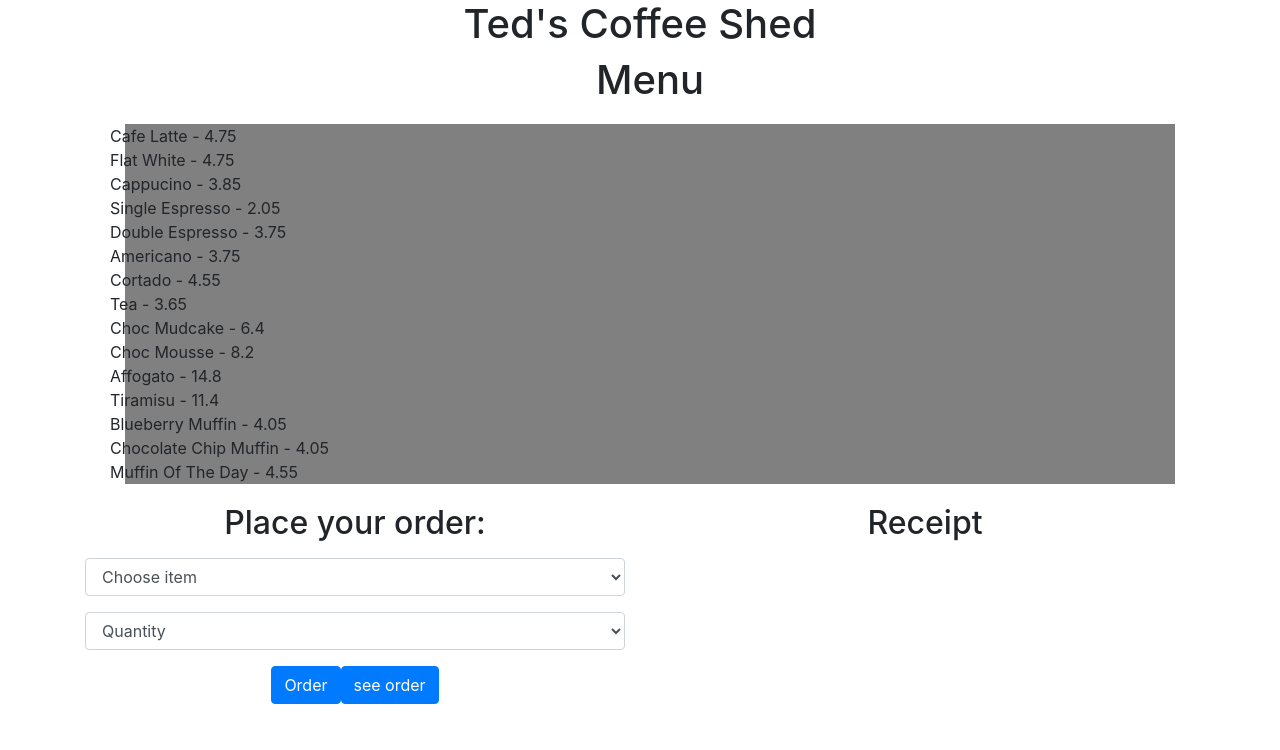
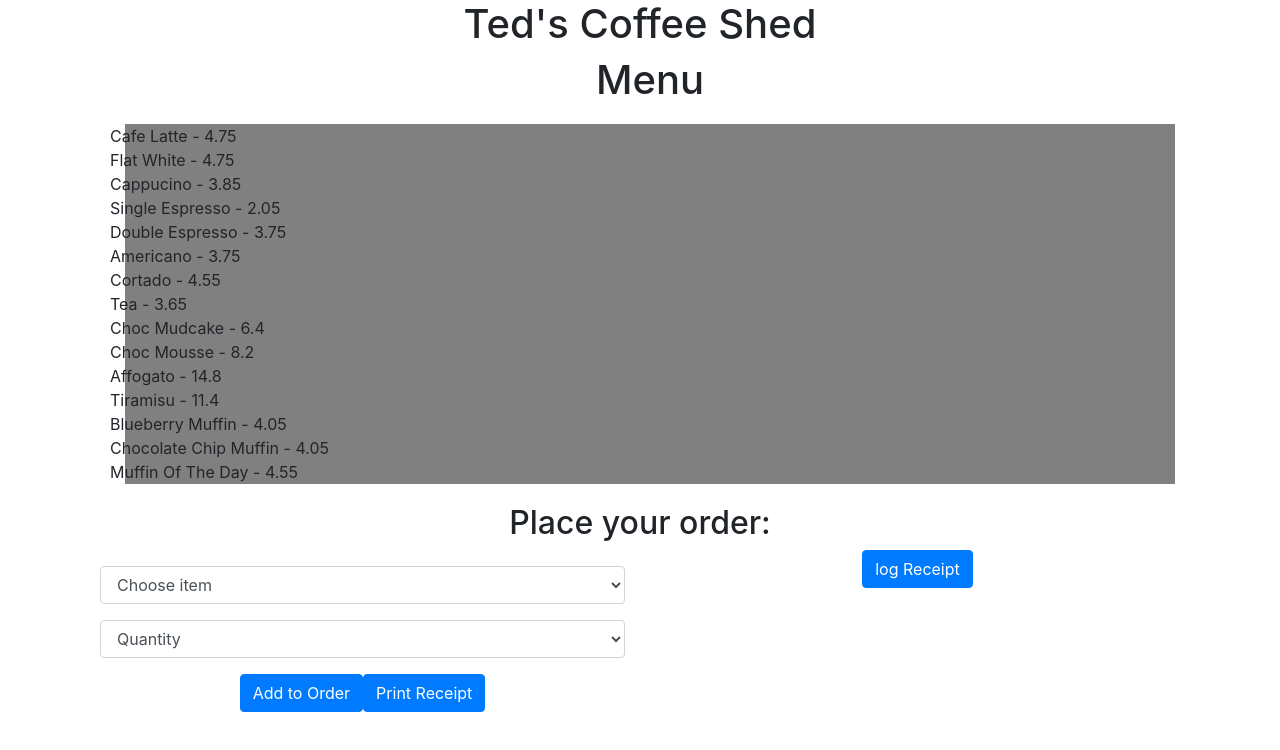
Before and after one commit to ted-scanlan/till-tech-test, a React (Create React App) app: page / in a window 1280 px wide. Shown: the top 750 px of the page. Built offline with nearby package versions, Linux system fonts and the light colour scheme.

Commit message:
receipt component added

```diff
--- a/src/App.js
+++ b/src/App.js
@@ -42,9 +42,7 @@ class App extends Component {
 
 
         </Col>
-        <Col>
-        <h2> Receipt</h2>
-        </Col>
+
       </Row>
       </Container>
     </div>
--- a/src/components/ItemButton.js
+++ b/src/components/ItemButton.js
@@ -3,6 +3,12 @@ import Dropdown from 'react-bootstrap/Dropdown'
 import Form from 'react-bootstrap/Form'
 
 import Button from 'react-bootstrap/Button'
+
+import 'bootstrap/dist/css/bootstrap.min.css';
+import Container from 'react-bootstrap/Container'
+import Row from 'react-bootstrap/Row'
+import Col from 'react-bootstrap/Col'
+import Receipt from './Receipt.js';
 
 class ItemButton extends Component {
 
@@ -29,12 +35,13 @@ class ItemButton extends Component {
       totalOrder: orders
     })
 
+  }
+
+  sendReceipt() {
 
 
-    // this.setState({
-    //   totalOrder: this.state.totalOrder.concat(`${this.state.item}, ${this.state.quantity}`),
-    //   // totalOrder: this.state.totalOrder.concat(this.state.quantity)
-    // });
+
+
   }
 
 
@@ -57,6 +64,9 @@ class ItemButton extends Component {
   render() {
 
   return (
+    <Container>
+    <Row>
+    <Col>
 
     <Form>
       <Form.Group controlId="exampleForm.ControlInput1">
@@ -108,13 +118,22 @@ class ItemButton extends Component {
         </Form.Control>
       </Form.Group>
       <Button onClick={this.saveOrder} variant="primary" type="button">
-   Order
+   Add to Order
  </Button>
- <Button onClick={this.seeOrder} variant="primary" type="button">
-see order
+ <Button onClick={this.sendReceipt} variant="primary" type="button">
+Print Receipt
 </Button>
 
     </Form>
+    </Col>
+
+
+  <Col>
+  <Receipt order={this.state.totalOrder}/>
+  </Col>
+  </Row>
+
+  </Container>
 
 
 
--- /dev/null
+++ b/src/components/Receipt.js
@@ -0,0 +1,51 @@
+import React, { Component } from 'react';
+import Button from 'react-bootstrap/Button'
+
+
+class Receipt extends Component {
+
+  constructor(props) {
+    super(props);
+    this.state = {
+      orderToPrint: ''
+    }
+      this.logReceipt=this.logReceipt.bind(this)
+
+  }
+
+  logReceipt() {
+
+    this.setState({
+      orderToPrint: this.props.order
+    })
+
+
+
+
+  }
+
+  render() {
+
+ let { printRequest } = this.props.order
+
+  return (
+
+    <div>
+      <div>
+      {printRequest}
+
+      </div>
+
+      <Button onClick={this.logReceipt} variant="primary" type="button">
+     log Receipt
+     </Button>
+
+    </div>
+
+
+  );
+}
+}
+
+
+export default Receipt;
```
